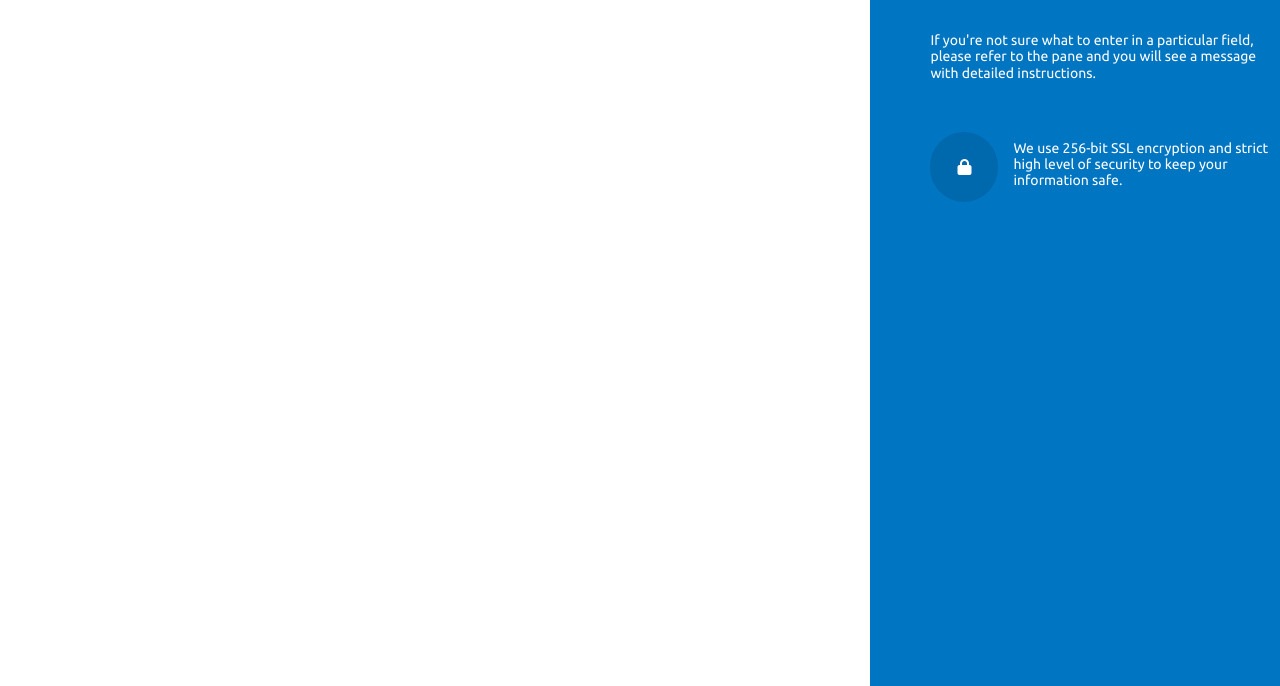
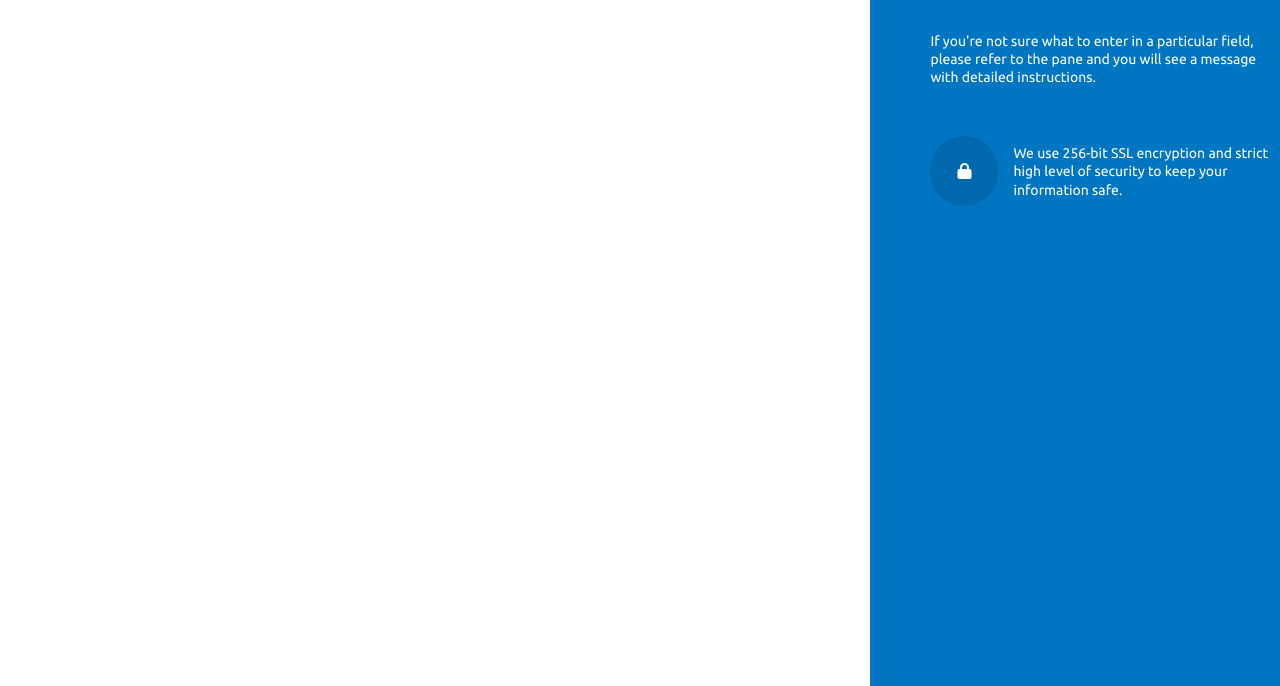
Before and after one commit to Samirmandal84/projectsunny, a plain HTML site: page index.html in a window 1280 px wide. Shown: the part 187-873 px from the top of the page. Drawn offline with Linux system fonts and the light colour scheme.

Commit message:
Update style.css

```diff
--- a/style.css
+++ b/style.css
@@ -77,7 +77,7 @@ h2 {
   margin-top: 35px;
   text-align: left;
   font-size: 14px;
-  line-height: 1.2;
+  line-height: 1.3;
 }
 
 i {
@@ -97,6 +97,7 @@ i {
   margin-left: 15px;
   font-family: 'Ubuntu', sans-serif;
   font-weight: 500;
+  line-height: 1.3;
 }
 
 .lock-div {
```
